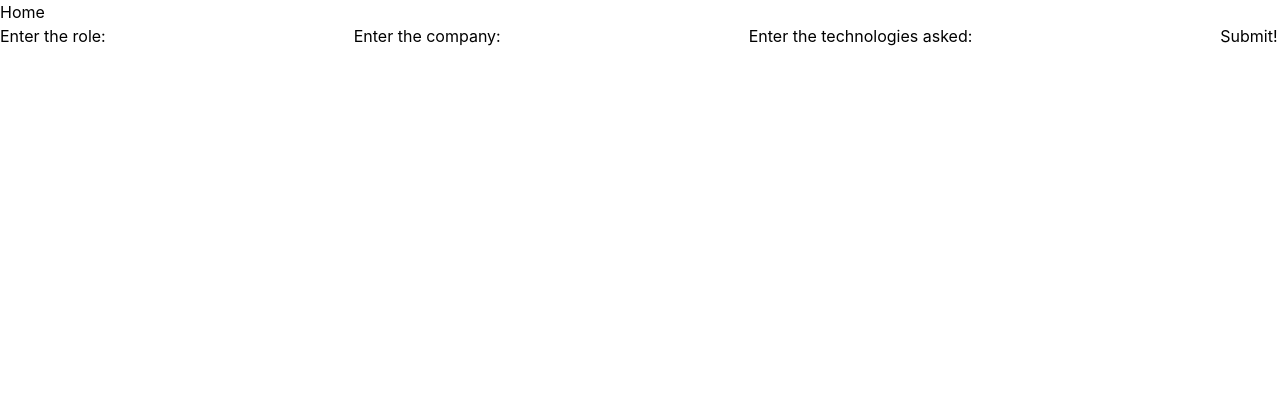
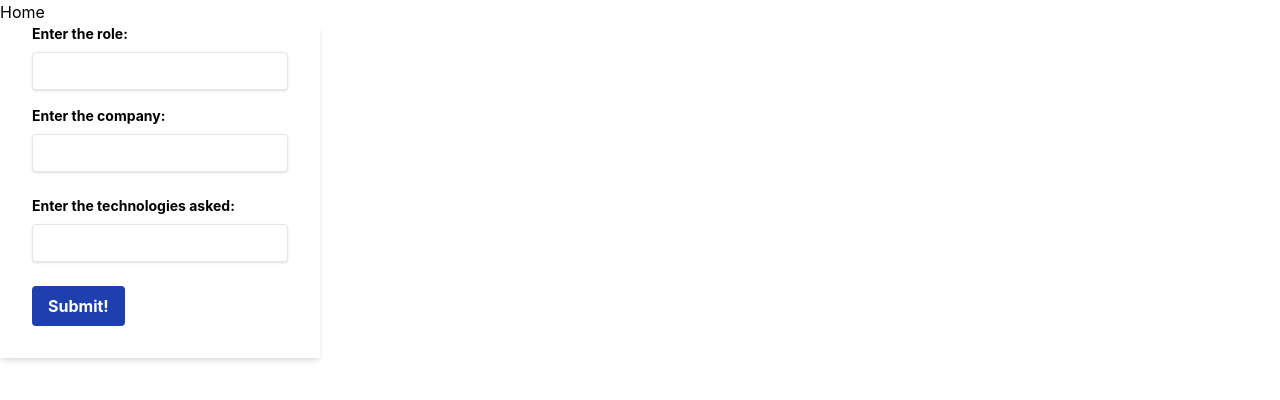
Before and after one commit to ronnie-rios/app-tracker, a React (Create React App) app in the folder frontend/: page / in a window 1280 px wide. Shown: the top 400 px of the page. Built offline with nearby package versions, Linux system fonts and the light colour scheme; no server answers.

Commit message:
form basic stylign

```diff
--- a/frontend/src/Components/PostApp.jsx
+++ b/frontend/src/Components/PostApp.jsx
@@ -35,24 +35,33 @@ export const PostApp = ({ toggleRender, setToggleRender }) => {
   }
 
   return (
-    <div>
-      <form onChange={formHandler} onSubmit={formSubmit}>
-        <label>Enter the role:</label>
+    <div className='w-full max-w-xs'>
+      <form className='shadow-md roundex px-8 pt=6 pb-8 mb-4' onChange={formHandler} onSubmit={formSubmit}>
+        <div className="mb-4">
+          <label className='block text-sm font-bold mb-2'>Enter the role:</label>
           <input
+            className='shadow appearance-none border rounded w-full py-2 px-3 leading-tight focus:outline-none focus:shadow-outline'
             type='text'
             name='jobRole'
           />
-        <label>Enter the company:</label>
+        </div>
+        <div className="mb-6">
+          <label className='block text-sm font-bold mb-2'>Enter the company:</label>
           <input
+            className='shadow appearance-none border rounded w-full py-2 px-3 leading-tight focus:outline-none focus:shadow-outline'
             type='text'
             name='company'
             />
-        <label>Enter the technologies asked:</label>
+        </div>
+        <div className="mb-6">
+          <label className='block text-sm font-bold mb-2'>Enter the technologies asked:</label>
           <input
+            className='shadow appearance-none border rounded w-full py-2 px-3 leading-tight focus:outline-none focus:shadow-outline'
             type='text'
             name='technologies'
           />
-        <button>Submit!</button>
+        </div>
+        <button className='py-2 px-4 rounded bg-blue-800 font-bold text-white hover:bg-blue-600 focus:outline-none focus:shadow-outline'>Submit!</button>
       </form>
     </div>
   )
--- a/frontend/src/Components/SingleApp.jsx
+++ b/frontend/src/Components/SingleApp.jsx
@@ -66,10 +66,10 @@ const SingleApp = () => {
           <h4>Tech Stack: {singleAppData.technologies}</h4>
           <h4>How'd you hear about this job? {singleAppData.fromWhere}</h4>
           <h3>Job status</h3>
-          <h4>Got an interview - {singleAppData.interview && singleAppData.interview.toString()}</h4>
-          <h4>Got a phone call - {singleAppData.interview && singleAppData.phoneScreening.toString()}</h4>
-          <h4>accepted - {singleAppData.interview && singleAppData.accepted.toString()}</h4>
-          <h4>denied / no follow up {singleAppData.interview && singleAppData.denied.toString()}</h4>
+          <p>Interview: {singleAppData.interview === true ? 'yes' : 'no'} </p>
+          <p>Phone Call: {singleAppData.phoneScreening === true ? 'yes' : 'no'} </p>
+          <p>Accepted: {singleAppData.accepted === true ? 'yes' : 'no'}  </p>
+          <p>Denied: {singleAppData.denied === true ? 'yes' : 'no'} </p>
         </div>
         <form onChange={handleCheckbox} onSubmit={formSubmit}>
           Interview <input type='checkbox' name='interview' value={false} />
```
Lines whose indentation alone changed are shown as unchanged.
